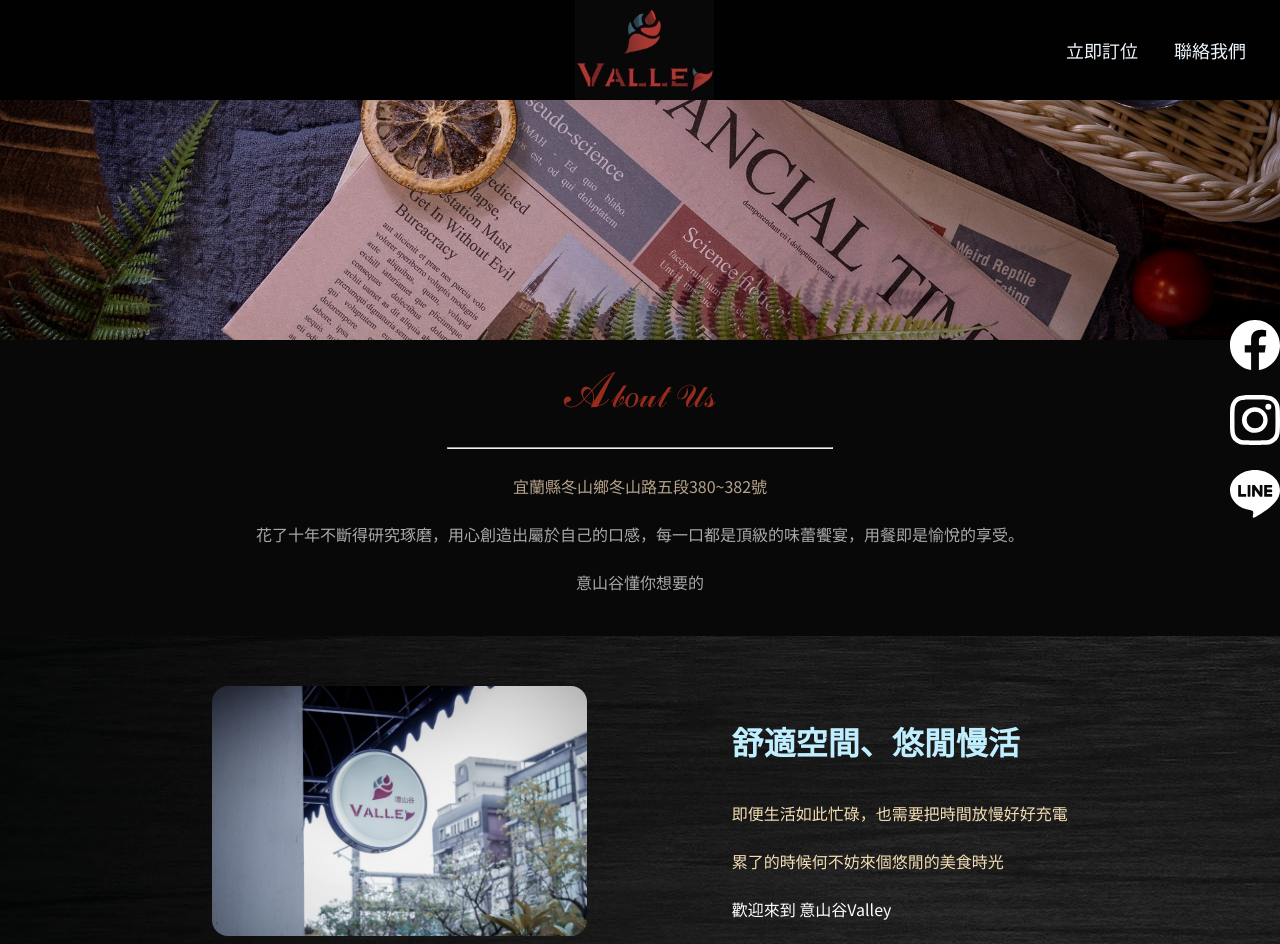
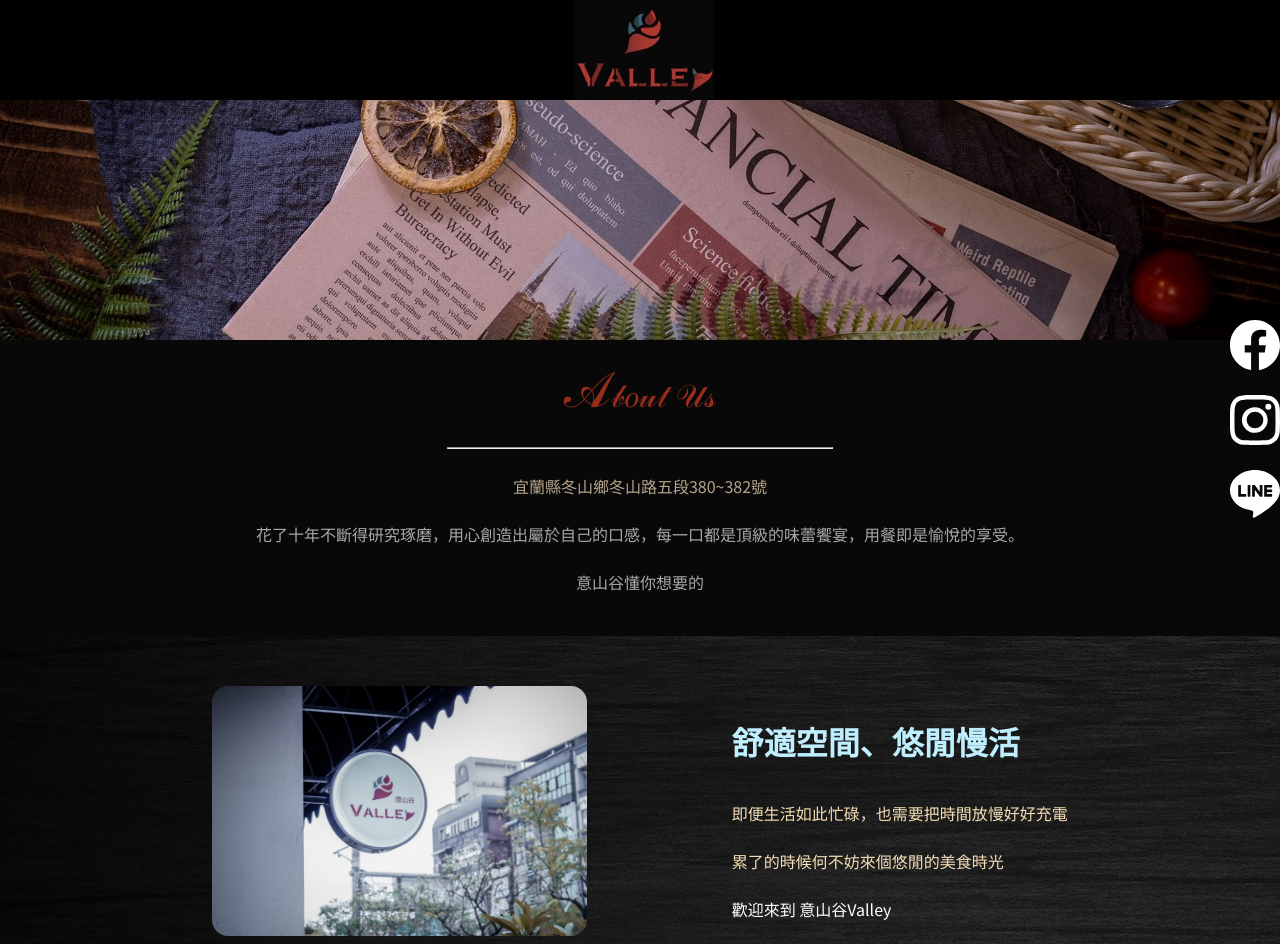
Before and after one commit to wowosg/Valley, a plain HTML site: page Valley.html in a window 1280 px wide. Shown: the top 944 px of the page. Drawn offline with Linux system fonts and the light colour scheme.

Commit message:
third commit

```diff
--- a/Valley.html
+++ b/Valley.html
@@ -470,8 +470,8 @@
             <img class="valley" src="asset/valley_icon.jpg">
         </div>
         <div class="nav-right">
-            <a href="#"><div>立即訂位</div></a>
-            <a href="#"><div>聯絡我們</div></a>
+            <!-- <a href="#"><div>立即訂位</div></a>
+            <a href="#"><div>聯絡我們</div></a> -->
         </div>
     </div>
 </header>
```
